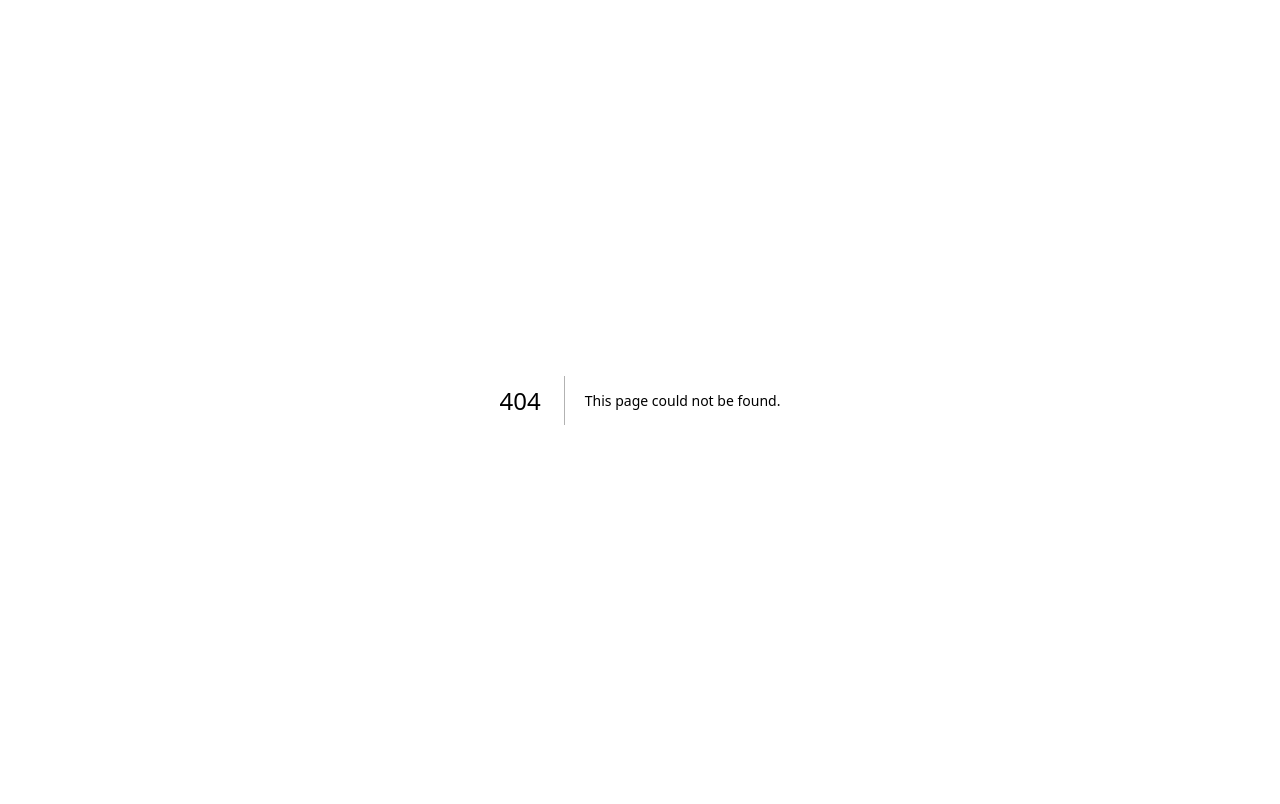
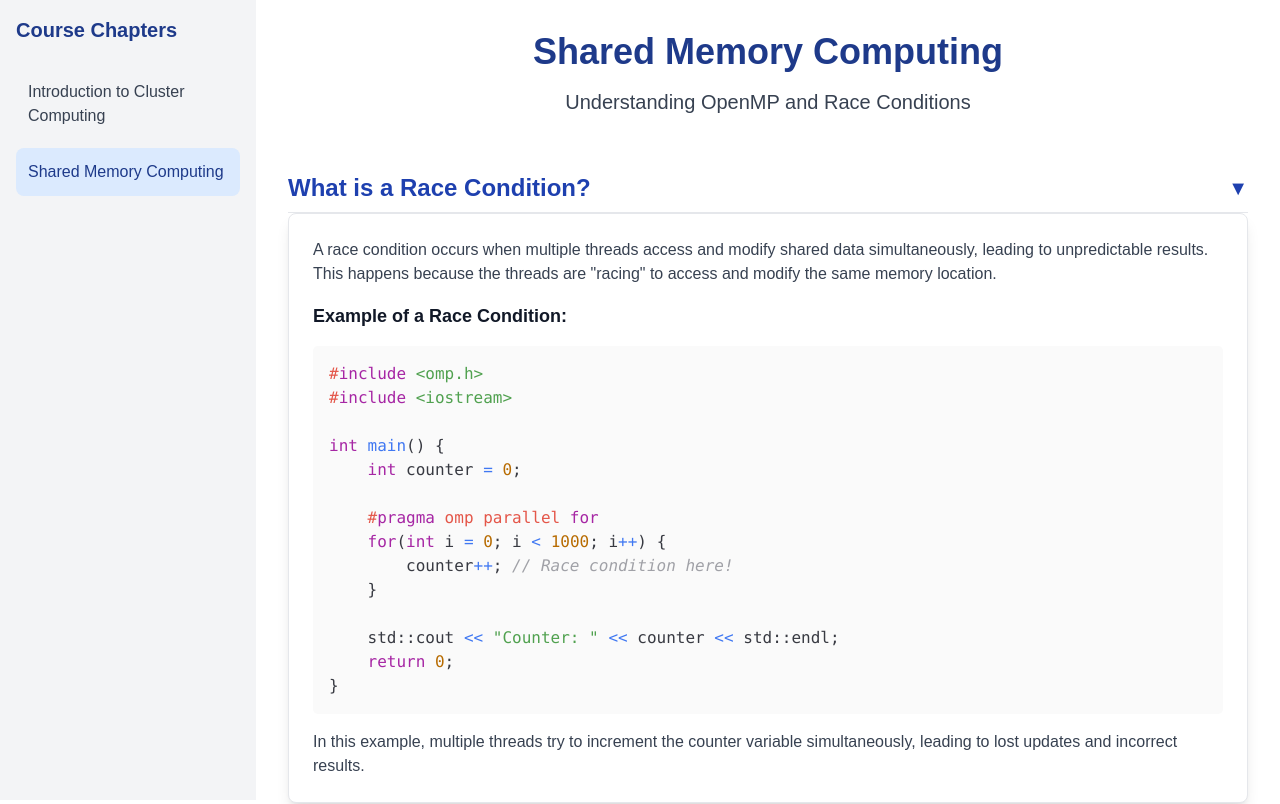
Before and after one commit to Sam-Mucyo/hpc-notes, a Next.js app: page /shared-memory in a window 1280 px wide. Before the commit this address had no page. Shown: the top 804 px of the page. Built offline with nearby package versions, Linux system fonts and the light colour scheme.

Commit message:
feat: add basics of shared memory computing summary
starts with "race conditions" and "locks"

```diff
--- a/package.json
+++ b/package.json
@@ -9,11 +9,13 @@
     "lint": "next lint"
   },
   "dependencies": {
+    "@types/react-syntax-highlighter": "^15.5.13",
     "clsx": "^2.1.1",
     "mermaid": "^11.4.1",
     "next": "15.1.6",
     "react": "^19.0.0",
     "react-dom": "^19.0.0",
+    "react-syntax-highlighter": "^15.6.1",
     "shadcn-ui": "^0.9.4",
     "tailwind-merge": "^3.0.1"
   },
--- a/src/app/layout.tsx
+++ b/src/app/layout.tsx
@@ -1,6 +1,7 @@
 import type { Metadata } from "next";
 import { Geist, Geist_Mono } from "next/font/google";
 import "./globals.css";
+import Sidebar from "@/components/Sidebar";
 
 const geistSans = Geist({
   variable: "--font-geist-sans",
@@ -42,7 +43,10 @@ export default function RootLayout({
       <body
         className={`${geistSans.variable} ${geistMono.variable} antialiased`}
       >
-        {children}
+        <Sidebar />
+        <div className="pl-64">
+          {children}
+        </div>
       </body>
     </html>
   );
--- /dev/null
+++ b/src/app/shared-memory/page.tsx
@@ -0,0 +1,152 @@
+'use client';
+
+import { useState } from 'react';
+import { Card, CardHeader, CardTitle, CardContent } from '@/components/ui/card';
+import { Prism as SyntaxHighlighter } from 'react-syntax-highlighter';
+import { oneLight } from 'react-syntax-highlighter/dist/esm/styles/prism';
+
+const raceConditionExample = `#include <omp.h>
+#include <iostream>
+
+int main() {
+    int counter = 0;
+
+    #pragma omp parallel for
+    for(int i = 0; i < 1000; i++) {
+        counter++; // Race condition here!
+    }
+
+    std::cout << "Counter: " << counter << std::endl;
+    return 0;
+}`;
+
+const openmpBasicExample = `#include <omp.h>
+#include <iostream>
+
+int main() {
+    const int size = 1000;
+    int arr[size];
+
+    // Parallel initialization of array
+    #pragma omp parallel for
+    for(int i = 0; i < size; i++) {
+        arr[i] = i * 2;
+    }
+
+    return 0;
+}`;
+
+const openmpLockExample = `#include <omp.h>
+#include <iostream>
+
+int main() {
+    int counter = 0;
+    omp_lock_t lock;
+    omp_init_lock(&lock);
+
+    #pragma omp parallel for
+    for(int i = 0; i < 1000; i++) {
+        omp_set_lock(&lock);
+        counter++; // Protected by lock
+        omp_unset_lock(&lock);
+    }
+
+    omp_destroy_lock(&lock);
+    std::cout << "Counter: " << counter << std::endl;
+    return 0;
+}`;
+
+const Section = ({ title, children, defaultOpen = true }: { title: string; children: React.ReactNode; defaultOpen?: boolean }) => {
+  const [isOpen, setIsOpen] = useState(defaultOpen);
+
+  return (
+    <div className="mb-12">
+      <button
+        onClick={() => setIsOpen(!isOpen)}
+        className="w-full text-left flex justify-between items-center py-2 text-2xl font-bold text-blue-800 border-b pb-2 hover:text-blue-600 transition-colors"
+      >
+        <span>{title}</span>
+        <span className="text-xl">{isOpen ? '▼' : '▶'}</span>
+      </button>
+      {isOpen && children}
+    </div>
+  );
+};
+
+const CodeBlock = ({ code, language }: { code: string; language: string }) => (
+  <div className="my-4">
+    <SyntaxHighlighter
+      language={language}
+      style={oneLight}
+      className="rounded-lg"
+    >
+      {code}
+    </SyntaxHighlighter>
+  </div>
+);
+
+export default function SharedMemory() {
+  return (
+    <main className="min-h-screen bg-white">
+    <div className="max-w-5xl mx-auto p-8 space-y-10">
+      <div className="mb-12 text-center">
+        <h1 className="text-4xl font-bold text-blue-900 mb-4">Shared Memory Computing</h1>
+        <p className="text-xl text-gray-700">Understanding OpenMP and Race Conditions</p>
+      </div>
+
+      <Section title="What is a Race Condition?" defaultOpen={true}>
+        <Card className="bg-white shadow-lg">
+          <CardContent className="pt-6">
+            <p className="mb-4 text-gray-700">
+              A race condition occurs when multiple threads access and modify shared data simultaneously,
+              leading to unpredictable results. This happens because the threads are "racing" to access
+              and modify the same memory location.
+            </p>
+            <h3 className="text-lg font-semibold text-gray-900 mb-2">Example of a Race Condition:</h3>
+            <CodeBlock code={raceConditionExample} language="cpp" />
+            <p className="mt-4 text-gray-700">
+              In this example, multiple threads try to increment the counter variable simultaneously,
+              leading to lost updates and incorrect results.
+            </p>
+          </CardContent>
+        </Card>
+      </Section>
+
+      <Section title="OpenMP Basics" defaultOpen={false}>
+        <Card className="bg-white shadow-lg">
+          <CardContent className="pt-6">
+            <p className="mb-4 text-gray-700">
+              OpenMP (Open Multi-Processing) is an API that supports multi-platform shared memory
+              multiprocessing programming in C, C++, and Fortran. It provides a simple and flexible
+              interface for developing parallel applications.
+            </p>
+            <h3 className="text-lg font-semibold text-gray-900 mb-2">Basic OpenMP Example:</h3>
+            <CodeBlock code={openmpBasicExample} language="cpp" />
+            <p className="mt-4 text-gray-700">
+              This example shows how to parallelize a simple loop using OpenMP. The work is
+              automatically distributed among available threads.
+            </p>
+          </CardContent>
+        </Card>
+      </Section>
+
+      <Section title="OpenMP Locks" defaultOpen={false}>
+        <Card className="bg-white shadow-lg">
+          <CardContent className="pt-6">
+            <p className="mb-4 text-gray-700">
+              OpenMP provides locks to help prevent race conditions by ensuring mutual exclusion when
+              accessing shared resources.
+            </p>
+            <h3 className="text-lg font-semibold text-gray-900 mb-2">Example with Locks:</h3>
+            <CodeBlock code={openmpLockExample} language="cpp" />
+            <p className="mt-4 text-gray-700">
+              This example shows how to use OpenMP locks to protect shared resources and prevent race
+              conditions. The lock ensures that only one thread can increment the counter at a time.
+            </p>
+          </CardContent>
+        </Card>
+      </Section>
+    </div>
+    </main>
+  );
+}
--- /dev/null
+++ b/src/components/Sidebar.tsx
@@ -0,0 +1,42 @@
+'use client';
+
+import Link from 'next/link';
+import { usePathname } from 'next/navigation';
+import { cn } from '@/lib/utils';
+
+const chapters = [
+  {
+    title: "Introduction to Cluster Computing",
+    path: "/",
+  },
+  {
+    title: "Shared Memory Computing",
+    path: "/shared-memory",
+  }
+];
+
+export default function Sidebar() {
+  const pathname = usePathname();
+
+  return (
+    <div className="w-64 h-screen bg-gray-100 p-4 fixed left-0 top-0 overflow-y-auto">
+      <h2 className="text-xl font-bold text-blue-900 mb-6">Course Chapters</h2>
+      <nav className="space-y-2">
+        {chapters.map((chapter) => (
+          <Link
+            key={chapter.path}
+            href={chapter.path}
+            className={cn(
+              "block p-3 rounded-lg transition-colors",
+              pathname === chapter.path
+                ? "bg-blue-100 text-blue-900 font-medium"
+                : "hover:bg-gray-200 text-gray-700"
+            )}
+          >
+            {chapter.title}
+          </Link>
+        ))}
+      </nav>
+    </div>
+  );
+}
```
Also changed, not shown: 1 other file (tests, documents, lock files or other folders).
